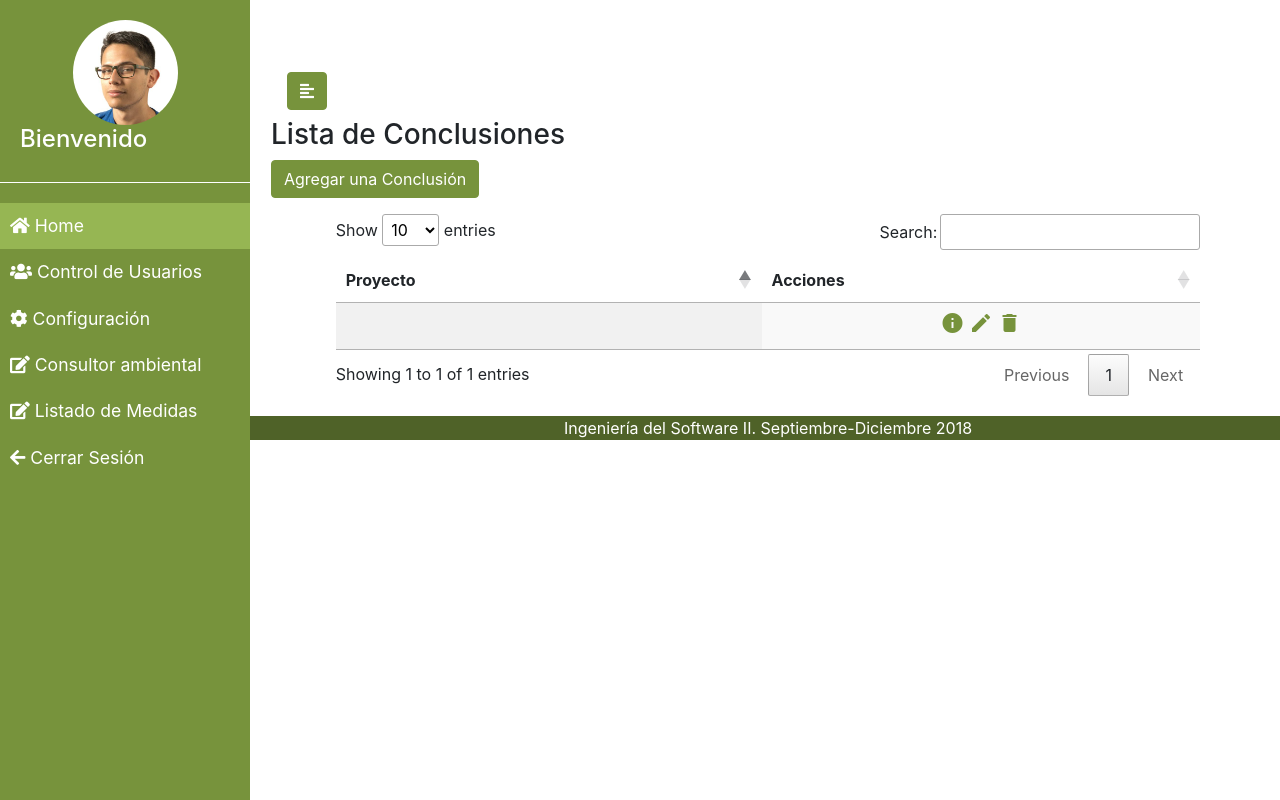
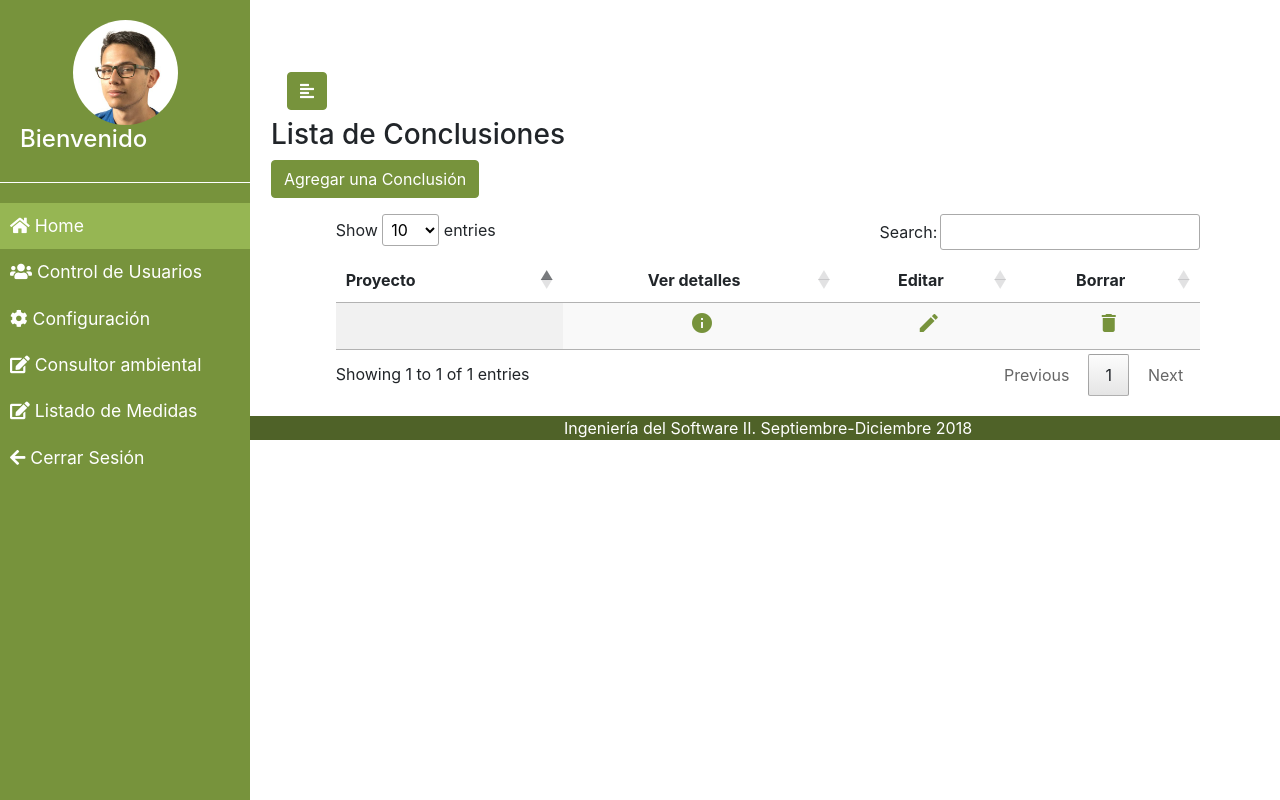
Before and after one commit to german1608/EIA_CI4712, a Django app: page /consultor-crud/conclusiones_proyecto/ in a window 1280 px wide. Run offline with Django 3.2, Linux system fonts and the light colour scheme; data comes from the database, SQL or seed files in the repository; tables that the repository leaves empty hold one stand-in row (values such as "Sample post"); some libraries are stand-ins or nearby versions.

Commit message:
Acciones separadas en tres columnas

```diff
--- a/eia_app/templates/eia_app/conclusiones/list.html
+++ b/eia_app/templates/eia_app/conclusiones/list.html
@@ -16,24 +16,31 @@
         <thead>
             <tr>
                 <th>Proyecto</th>
-                <th>Acciones</th>
+                <th style="text-align:center;">Ver detalles</th>
+                <th style="text-align:center;">Editar</th>
+                <th style="text-align:center;">Borrar</th>
             </tr>
         </thead>
         <tbody>
           {% for proyecto in object_list %}
             <tr>
                 <td>{{ proyecto.proyecto }}</td>
-                <td colspan="3" style="text-align:center;">
+                <td style="text-align:center;">
                   <a id="detalles{{proyecto.id}}" href="{% url "consultor-crud:conclusiones-proyecto"  proyecto.id %}">
                     <i class="material-icons" style="color: #77933c">info</i>
                   </a>
+                </td>
+                <td style="text-align:center;">
                   <a id="editar{{proyecto.id}}" href="{% url "consultor-crud:editar-conclusiones-proyecto" proyecto.id %}">
                     <i class="material-icons" style="color: #77933c">edit</i>
                   </a>
+                </td>
+                <td style="text-align:center;">
                   <a id="borrar{{proyecto.id}}" href="{% url "consultor-crud:borrar-conclusiones-proyecto" proyecto.id %}">
                     <i class="material-icons" style="color: #77933c">delete</i>
                   </a>
                 </td>
+
             </tr>
           {% endfor %}
         </tbody>
```
